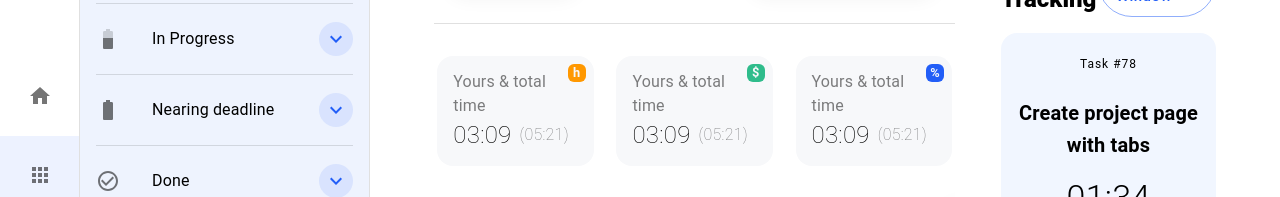
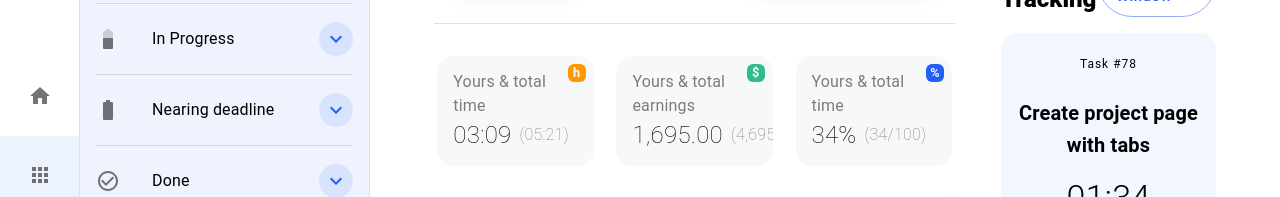
Before and after one commit to Oscarmacieira/fyde-itw, a Next.js app: page / in a window 1280 px wide. Shown: the part 211-408 px from the top of the page. Built offline with nearby package versions, Linux system fonts and the light colour scheme.

Commit message:
(fix): Updated Card ininfo details

```diff
--- a/src/views/HomeView/components/InfoCards/index.tsx
+++ b/src/views/HomeView/components/InfoCards/index.tsx
@@ -10,15 +10,15 @@ const infoCards = [
     sign: "h",
   },
   {
-    primary: "Yours & total time",
-    secondary: "03:09",
-    third: "05:21",
+    primary: "Yours & total earnings",
+    secondary: "1,695.00",
+    third: "4,695.00",
     sign: "$",
   },
   {
     primary: "Yours & total time",
-    secondary: "03:09",
-    third: "05:21",
+    secondary: "34%",
+    third: "34/100",
     sign: "%",
   },
 ];
```
